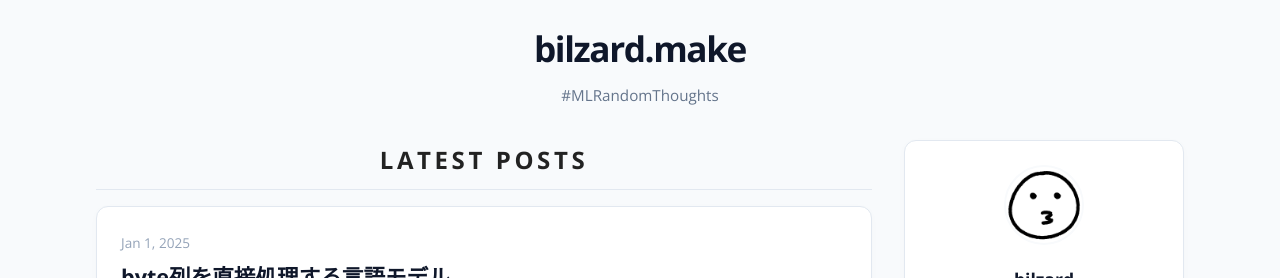
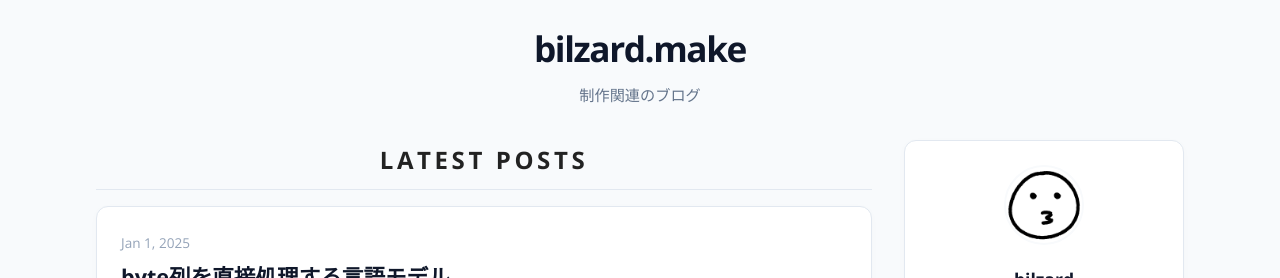
Before and after one commit to bilzard/bilzard.github.io, a Jekyll site: the page built from index.md, in a window 1280 px wide. Shown: the part 169-447 px from the top of the page. Built offline with Jekyll 4.4.1, drawn with Linux system fonts in a browser that asks for light colours.

Commit message:
サイトのメタデータを更新; description, hashtagなど

```diff
--- a/_config.yml
+++ b/_config.yml
@@ -23,8 +23,8 @@ author: bilzard
 bio: >- # this means to ignore newlines until "baseurl:"
   Machine Learning Engineer / Data Scientist / Kaggle Master
 email:
-description: >- # this means to ignore newlines until "baseurl:"
-  #MLRandomThoughts
+description: >-
+  制作関連のブログ
 baseurl: "" # the subpath of your site, e.g. /blog
 url: "https://bilzard.github.io" # the base hostname & protocol for your site, e.g. http://example.com
 # Build settings
@@ -58,7 +58,7 @@ google_analytics: G-530W7ZYV8T
 twitter:
   site: bilzard
   username: bilzrd
-  hashtags: [ MLRandomThoughts ]
+  hashtags: []
   summary_large_image: true
 github:
   owner_name: bilzard
```
Also changed, not shown: site.webmanifest.
